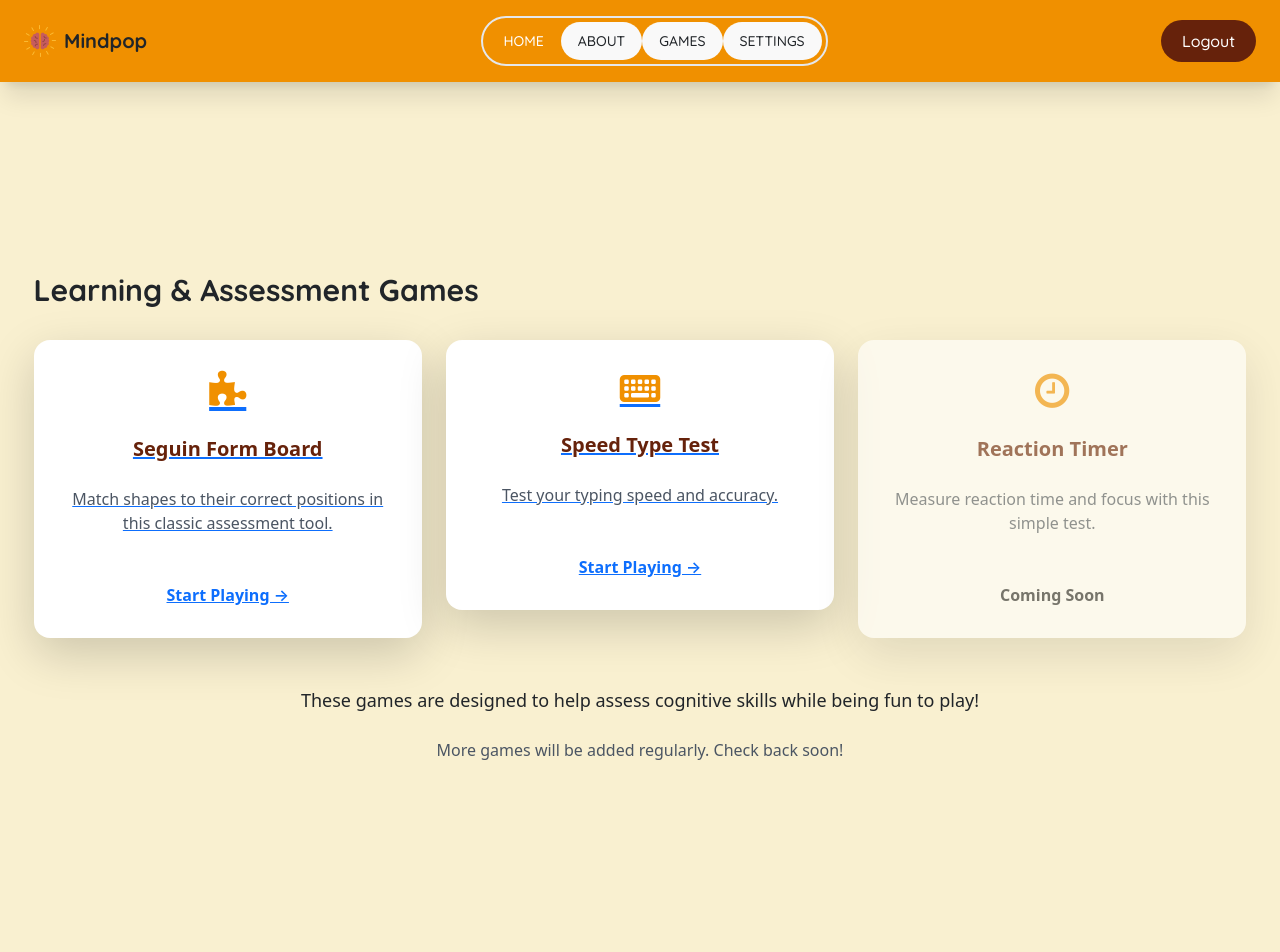
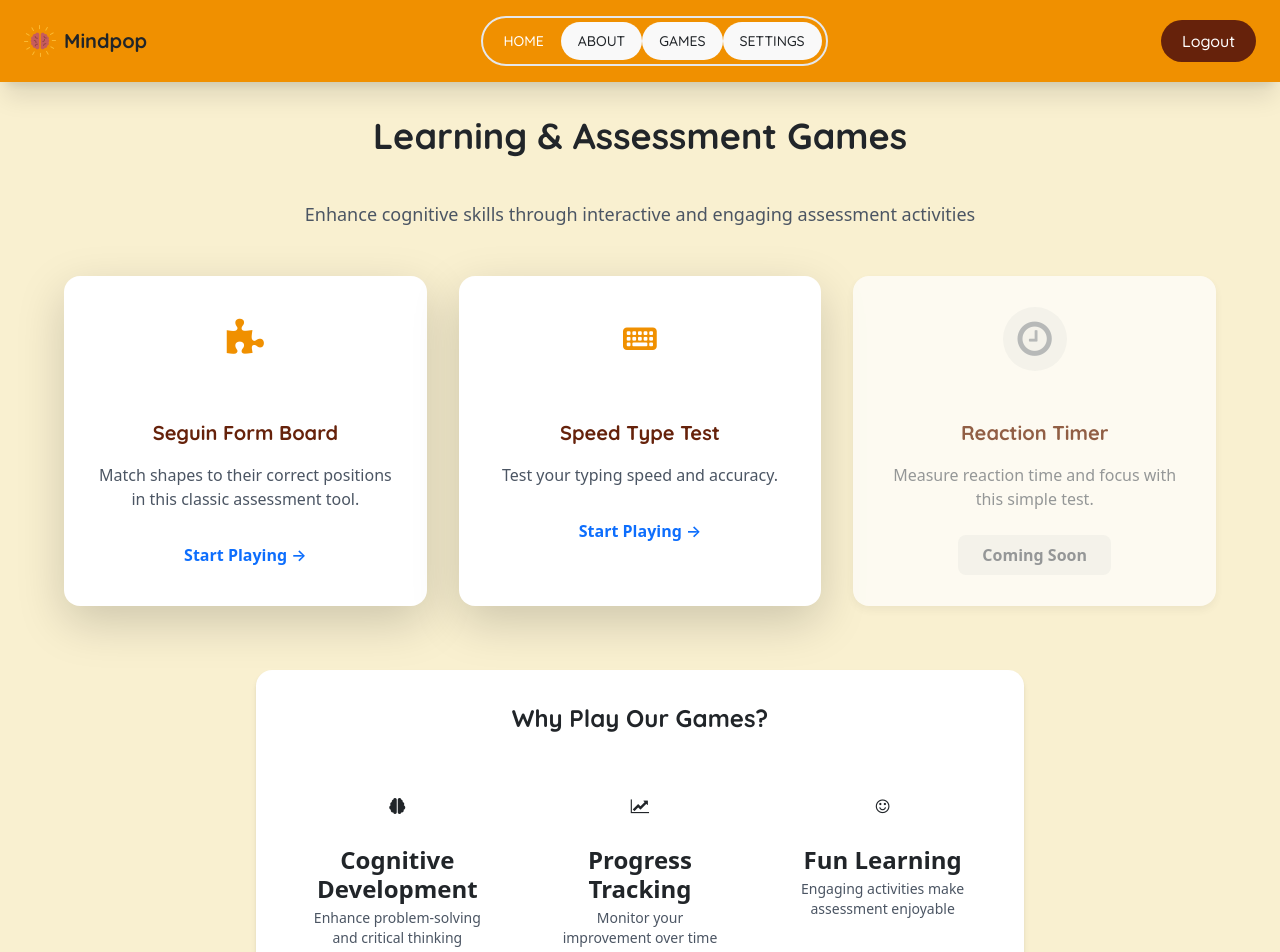
Before and after one commit to TanV-04/Mindpop_Files, a React (Vite) app in the folder frontend/: page /games in a window 1280 px wide. Shown: the top 952 px of the page. Built offline with nearby package versions, Linux system fonts and the light colour scheme; sample sign-in values are in the browser's storage.

Commit message:
Improved Game.jsx UI

```diff
--- a/frontend/src/pages/games/Games.jsx
+++ b/frontend/src/pages/games/Games.jsx
@@ -2,79 +2,121 @@ import { Link } from "react-router-dom";
 import "../../components/games/seguin-board/styles/seguin.css";
 
 const Games = () => {
+  const gameCards = [
+    {
+      id: "seguin-board",
+      title: "Seguin Form Board",
+      icon: "fa fa-puzzle-piece",
+      description: "Match shapes to their correct positions in this classic assessment tool.",
+      path: "/games/seguin-board",
+      available: true
+    },
+    {
+      id: "monkeytype",
+      title: "Speed Type Test",
+      icon: "fa-solid fa-keyboard",
+      description: "Test your typing speed and accuracy.",
+      path: "/games/monkeytype",
+      available: true
+    },
+    {
+      id: "reaction-timer",
+      title: "Reaction Timer",
+      icon: "fa fa-clock-o",
+      description: "Measure reaction time and focus with this simple test.",
+      path: "/games/reaction-timer",
+      available: false
+    }
+  ];
+
   return (
-    <div className="games-container pt-28 px-6 min-h-screen bg-[#F9F5EB]">
-      <h1 className="text-3xl font-bold text-[#66220B] mb-8 quicksand">
+    <div className="games-container pt-28 px-6 min-h-screen bg-gradient-to-b from-[#F9F5EB] to-[#F3EFE5]">
+      <div className="max-w-6xl mx-auto">
+        <div className="text-center mb-12">
+          <h1 className="text-4xl font-bold text-[#66220B] mb-3 quicksand">
             Learning & Assessment Games
           </h1>
+          <div className="w-24 h-1 bg-[#F09000] mx-auto rounded-full mb-4"></div>
+          <p className="text-gray-600 text-lg max-w-2xl mx-auto">
+            Enhance cognitive skills through interactive and engaging assessment activities
+          </p>
+        </div>
 
-      <div className="grid grid-cols-1 md:grid-cols-2 lg:grid-cols-3 gap-6">
-        <Link to="/games/seguin-board">
-          <div className="game-card bg-white rounded-xl shadow-lg p-6 hover:shadow-xl transition-all">
-            <div className="icon flex justify-center mb-4">
-              <i className="fa fa-puzzle-piece text-4xl text-[#F09000]"></i>
+        <div className="grid grid-cols-1 md:grid-cols-2 lg:grid-cols-3 gap-8">
+          {gameCards.map((game) => (
+            game.available ? (
+              <Link to={game.path} key={game.id} className="block transform hover:scale-105 transition-all duration-300 no-underline">
+                <div className="game-card bg-white rounded-2xl shadow-lg p-8 h-full border-t-4 border-[#F09000] hover:shadow-xl">
+                  <div className="icon flex justify-center mb-5">
+                    <div className="w-16 h-16 rounded-full bg-[#FFF6E9] flex items-center justify-center">
+                      <i className={`${game.icon} text-3xl text-[#F09000]`}></i>
                     </div>
-            <h2 className="text-xl font-bold text-[#66220B] mb-4 text-center">
-              Seguin Form Board
+                  </div>
+                  <h2 className="text-xl font-bold text-[#66220B] mb-3 text-center quicksand no-underline">
+                    {game.title}
                   </h2>
-            <p className="text-gray-600 mb-4 text-center">
-              Match shapes to their correct positions in this classic assessment
-              tool.
+                  <p className="text-gray-600 mb-6 text-center no-underline">
+                    {game.description}
                   </p>
                   <div className="flex justify-center">
-              <span className="mt-4 text-[#F09000] font-semibold hover:underline">
+                    <span className="px-6 py-2 bg-[#FFF6E9] text-[#F09000] font-semibold rounded-lg hover:bg-[#F09000] hover:text-black transition-colors no-underline">
                       Start Playing →
                     </span>
                   </div>
                 </div>
               </Link>
-
-        {/* Placeholder for future games */}
-        <Link to="/games/monkeytype">
-          <div className="game-card bg-white rounded-xl shadow-lg p-6 hover:shadow-xl transition-all">
-            <div className="icon flex justify-center mb-4">
-              <i className="fa-solid fa-keyboard text-4xl text-[#F09000]"></i>
+            ) : (
+              <div key={game.id} className="game-card bg-white rounded-2xl shadow-md p-8 h-full border-t-4 border-gray-300 opacity-70 cursor-not-allowed">
+                <div className="icon flex justify-center mb-5">
+                  <div className="w-16 h-16 rounded-full bg-gray-100 flex items-center justify-center">
+                    <i className={`${game.icon} text-3xl text-gray-400`}></i>
                   </div>
-            <h2 className="text-xl font-bold text-[#66220B] mb-4 text-center">
-              Speed Type Test
+                </div>
+                <h2 className="text-xl font-bold text-gray-600 mb-3 text-center quicksand no-underline">
+                  {game.title}
                 </h2>
-            <p className="text-gray-600 mb-4 text-center">
-              Test your typing speed and accuracy.
+                <p className="text-gray-500 mb-6 text-center no-underline">
+                  {game.description}
                 </p>
                 <div className="flex justify-center">
-              <span className="mt-4 text-[#F09000] font-semibold hover:underline">
-                Start Playing →
-              </span>
-            </div>
-          </div>
-        </Link>
-
-        <div className="game-card bg-white rounded-xl shadow-lg p-6 opacity-60 cursor-not-allowed">
-          <div className="icon flex justify-center mb-4">
-            <i className="fa fa-clock-o text-4xl text-[#F09000]"></i>
-          </div>
-          <h2 className="text-xl font-bold text-[#66220B] mb-4 text-center">
-            Reaction Timer
-          </h2>
-          <p className="text-gray-600 mb-4 text-center">
-            Measure reaction time and focus with this simple test.
-          </p>
-          <div className="flex justify-center">
-            <span className="mt-4 text-[#F09000] font-semibold">
+                  <span className="px-6 py-2 bg-gray-100 text-gray-500 font-semibold rounded-lg no-underline">
                     Coming Soon
                   </span>
                 </div>
               </div>
+            )
+          ))}
         </div>
 
-      <div className="mt-12 text-center">
-        <p className="text-[#66220B] text-lg mb-4">
-          These games are designed to help assess cognitive skills while being
-          fun to play!
-        </p>
+        <div className="mt-16 mb-8 text-center p-8 bg-white rounded-2xl shadow-md max-w-3xl mx-auto">
+          <h3 className="text-2xl font-bold text-[#66220B] mb-4 quicksand">Why Play Our Games?</h3>
+          <div className="grid grid-cols-1 md:grid-cols-3 gap-4 mb-6">
+            <div className="p-4">
+              <div className="w-12 h-12 rounded-full bg-[#FFF6E9] flex items-center justify-center mx-auto mb-3">
+                <i className="fa fa-brain text-xl text-[#F09000]"></i>
+              </div>
+              <h4 className="font-semibold text-[#66220B] mb-1">Cognitive Development</h4>
+              <p className="text-gray-600 text-sm">Enhance problem-solving and critical thinking</p>
+            </div>
+            <div className="p-4">
+              <div className="w-12 h-12 rounded-full bg-[#FFF6E9] flex items-center justify-center mx-auto mb-3">
+                <i className="fa fa-chart-line text-xl text-[#F09000]"></i>
+              </div>
+              <h4 className="font-semibold text-[#66220B] mb-1">Progress Tracking</h4>
+              <p className="text-gray-600 text-sm">Monitor your improvement over time</p>
+            </div>
+            <div className="p-4">
+              <div className="w-12 h-12 rounded-full bg-[#FFF6E9] flex items-center justify-center mx-auto mb-3">
+                <i className="fa fa-smile text-xl text-[#F09000]"></i>
+              </div>
+              <h4 className="font-semibold text-[#66220B] mb-1">Fun Learning</h4>
+              <p className="text-gray-600 text-sm">Engaging activities make assessment enjoyable</p>
+            </div>
+          </div>
           <p className="text-gray-600">
             More games will be added regularly. Check back soon!
           </p>
+        </div>
       </div>
     </div>
   );
```
Lines whose indentation alone changed are shown as unchanged.
